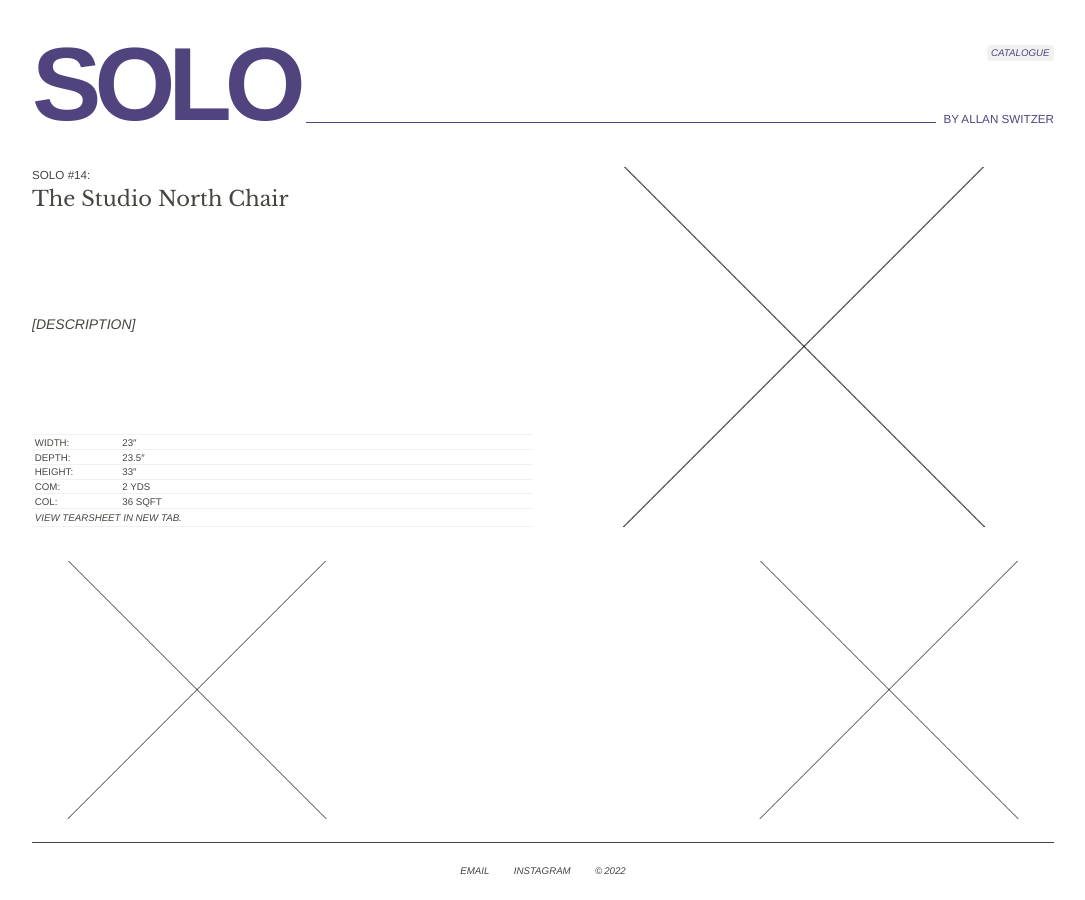
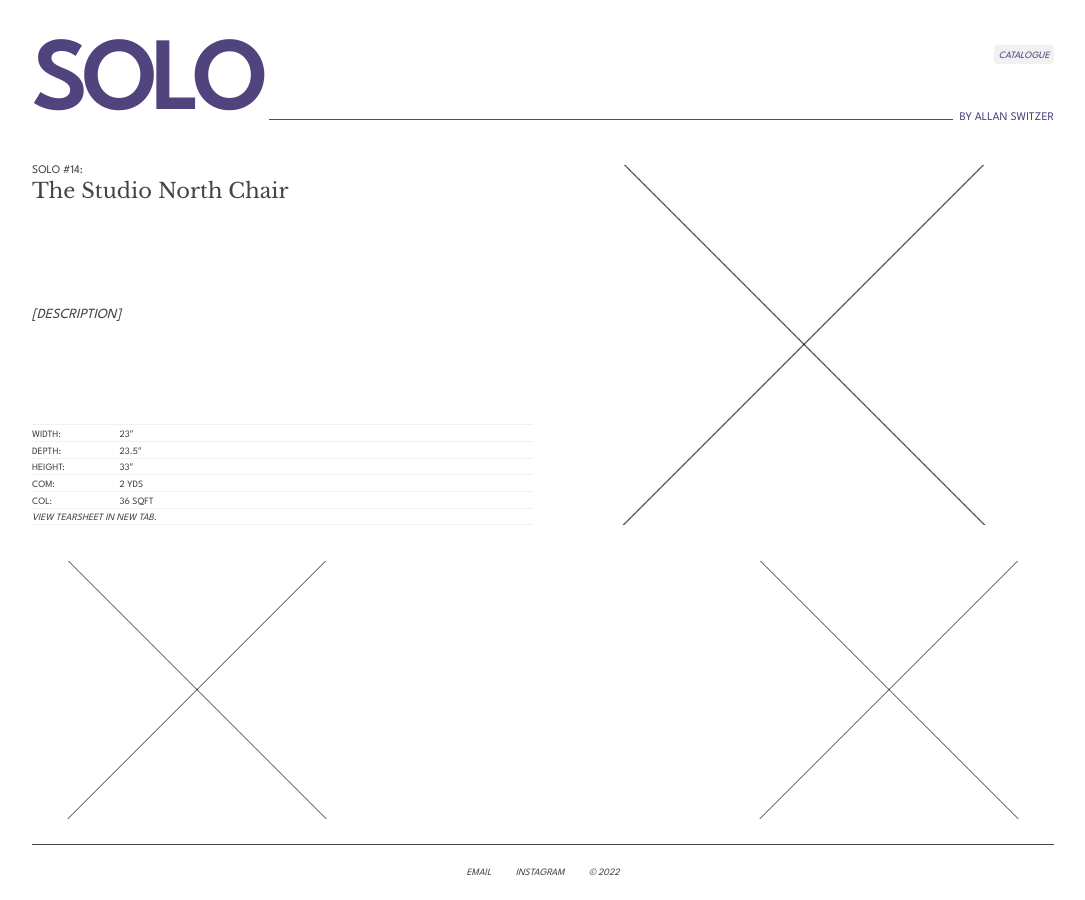
Before and after one commit to solo-by-switzer/solo-by-switzer, a Jekyll site: the page built from _posts/2022-11-14-the-studio-north-chair.md, in a window 1280 px wide. Shown: the whole page, without its empty margins (97-1182 px from the left). Built offline with Jekyll 4.4.1, drawn with Linux system fonts in a browser that asks for light colours; some web fonts are replaced.

Commit message:
periodic commit

```diff
--- a/_products/the-heatley-lounge-chair.html
+++ b/_products/the-heatley-lounge-chair.html
@@ -19,7 +19,7 @@ dimensions:
 - dimension:    Seat Height
   value:          18.5″
 - dimension:    Seat Depth
-  value:          23"
+  value:          23″
 - dimension:    Arm Height
   value:          25″
 - dimension:    Com
--- a/lightbox.js
+++ b/lightbox.js
@@ -1,18 +1,25 @@
-images.forEach(function(image) {
 
-  image.addEventListener('click', function() {
+images.forEach(image => {
+
+  image.addEventListener('click', event => {
 
       var lightbox = document.createElement('figure');
 
-      lightbox.addEventListener('click', function() {
+      document.body.appendChild(lightbox);
+
+
+      var image = document.createElement('img');
+
+          image.src = event.target.src;
+
+          image.setAttribute('draggable', false);
+
+      lightbox.appendChild(image);
+
+
+      lightbox.addEventListener('click', event => {
           document.body.removeChild(lightbox);
       });
 
-      var image = document.createElement('img');
-      image.src = this.src;
-      image.setAttribute('draggable', false);
-
-      lightbox.appendChild(image);
-      document.body.appendChild(lightbox);
   });
 });
--- a/style.css
+++ b/style.css
@@ -1,6 +1,9 @@
 @import url('https://fonts.googleapis.com/css2?family=Libre+Baskerville&family=Overpass+Mono&display=swap');
 
 @import url('https://fonts.googleapis.com/css2?family=M+PLUS+Rounded+1c:wght@500;700;800;900&display=swap');
+
+@import url('https://fonts.googleapis.com/css2?family=League+Spartan:wght@400;500;600&display=swap');
+
 
 /* PAGE */
 :root {
@@ -9,7 +12,7 @@
   --LightAccentColor: #F1F1F1;
   --HighlightColor: turquoise;
   --PrimaryFont: "Libre Baskerville", serif;
-  --SecondaryFont: "Helvetica Neue", Helvetica, Arial, sans-serif;
+  --SecondaryFont: 'League Spartan', "Helvetica Neue", Helvetica, Arial, sans-serif;
 }
 
 * {
@@ -64,9 +67,10 @@ header section {
 }
 header section nav {
   font-size: .694rem;
+  line-height: 1;
   text-transform: uppercase;
   font-style: italic;
-  padding: 0 .25rem;
+  padding: .25rem .25rem 0 .25rem;
   background-color: var(--LightAccentColor);
   border: 1px solid var(--LightAccentColor);
   border-radius: .25rem;
@@ -160,8 +164,12 @@ main.product   article div table {
   overflow-x: hidden;
   border-collapse: collapse;
 }
-main.product   article div table tbody tr {
+main.product   article div table tr {
   border-top: 1px solid var(--LightAccentColor);
+  height: 1.2rem;
+  line-height: 1;
+  display: flex;
+  align-items: center;
 }
 main.product   article div table tbody tr:hover {
   background-color: var(--LightAccentColor);
@@ -170,19 +178,14 @@ main.product   article div table tbody tr:hover {
 main.product   article div table tfoot tr:hover {
   background-color: var(--LightAccentColor);
 }
-main.product   article div table tbody tr td,
-main.product   article div table tfoot tr td {
-  padding: .1rem 0 .1rem .2rem;
-}
+
 main.product   article div table tbody tr td:nth-child(odd) {
   width: 6.25rem;
 }
 main.product   article div table.expanded tbody tr td:nth-child(odd) {
   width: 7.5rem;
 }
-main.product   article div table tbody tr:last-child {
-   border-bottom: 1px solid var(--LightAccentColor);
-}
+
 main.product   article div table tfoot tr {
   border-bottom: 1px solid var(--LightAccentColor);
 }
@@ -250,6 +253,8 @@ h2, h3 {
   font-size: .833rem;
   text-transform: uppercase;
   font-family: var(--SecondaryFont);
+
+  line-height: 1;
 }
 p:not(:first-child):not(:last-child) {
   margin: .5rem 0 .5rem 0;
@@ -270,22 +275,21 @@ main.product article table tbody,
 main.product article table tfoot {
   font-family: var(--SecondaryFont);
 }
-main.product article table tbody {
+main.product article table {
   font-size: .694rem;
   text-transform: uppercase;
 }
 main.product article table tfoot {
-  font-size: .694rem;
-  padding: .2rem 0 .15rem 0;
-
-  text-transform: uppercase;
   text-decoration: none;
   font-style: italic;
+}
+main.product article td {
+  padding: .25rem 0 0 0;
 }
 
 footer a,
 footer small {
-  padding: .2rem .5rem .15rem .5rem;
+  padding: .25rem .5rem 0rem .5rem;
   margin: 0 .3rem;
 
   font-size: .694rem;
```
